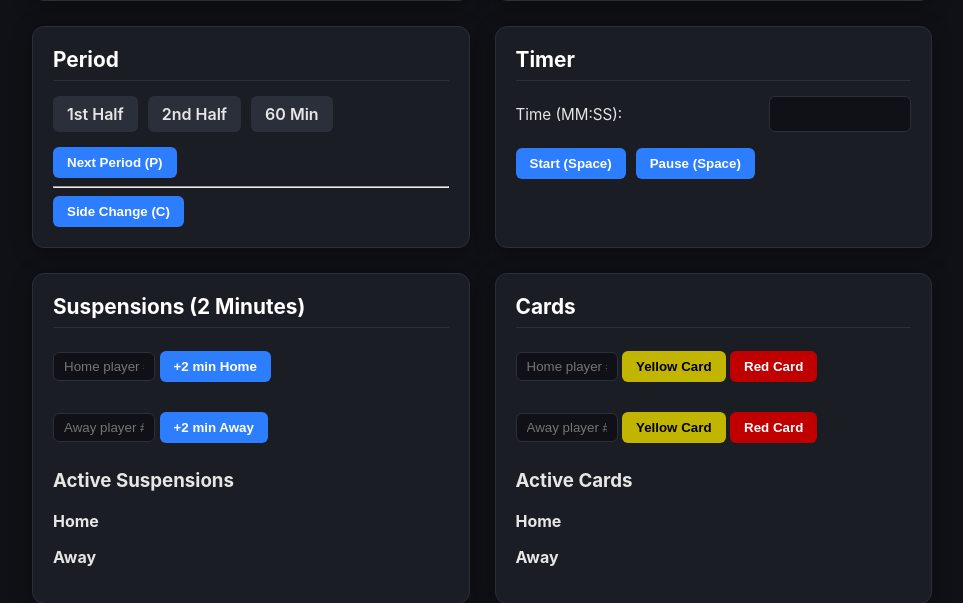
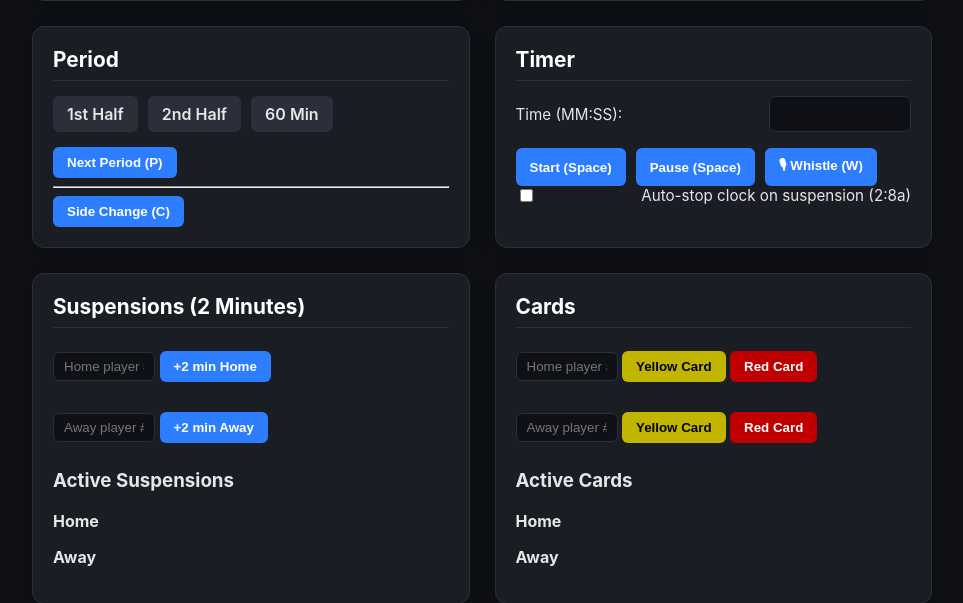
Before and after one commit to hasenbalg/handball_scorebug, a Flask app: template app/templates/control.html in a window 1280 px wide. Shown: the part 386-989 px from the top of the page, without its empty margins (158-1121 px from the left). Run offline with Flask 3, Linux system fonts and the light colour scheme; the template is opened without the code that fills it, so the values that code supplies are empty.

Commit message:
Referee whistle button and 2:8a announcement clock stop
Scope per corrected issue body (2:8, not the todo's 'clock stops for
suspensions'):

- 'Whistle' button + keyboard shortcut W: stops a running clock, second
  press resumes (mandatory time-out to stop play); deliberately
  separate from the end-of-period buzzer SOUND
- Auto-stop the game clock when a suspension/DQ is added (2:8a
  announcement), with a control-panel toggle for manual-clock
  operators; team time-outs already stopped the clock
- Control-panel hint when the clock sits stopped at the period cap:
  premature-signal case (2:7), referee keeps teams on court
- New state: auto_stop_on_suspension (persisted, defaults true,
  survives legacy blobs); public state adds at_period_cap

Implements #11

```diff
--- a/app/app.py
+++ b/app/app.py
@@ -70,6 +70,10 @@ def handle_update(data):
         state.start_timer()
     if data.get("stop_timer"):
         state.stop_timer()
+    if data.get("referee_whistle"):
+        state.referee_whistle()
+    if "auto_stop_on_suspension" in data:
+        state.auto_stop_on_suspension = bool(data["auto_stop_on_suspension"])
 
     # Period
     if data.get("next_period"):
--- a/app/state.py
+++ b/app/state.py
@@ -58,6 +58,8 @@ class ScoreboardState:
     TIMEOUT_DURATION: int = 60  # seconds
 
     hide_scorebug: bool = False
+    # 2:8a: adding a suspension/DQ stops the clock for the announcement
+    auto_stop_on_suspension: bool = True
 
     shootout_active: bool = False
     home_shootout: list = field(default_factory=list)
@@ -97,6 +99,7 @@ class ScoreboardState:
         data.setdefault("away_suspension_counts", {})
         data.setdefault("home_disqualified", [])
         data.setdefault("away_disqualified", [])
+        data.setdefault("auto_stop_on_suspension", True)
         data.setdefault("home_cards", [])
         data.setdefault("away_cards", [])
         data.setdefault("home_color", "#005eff")
@@ -214,6 +217,14 @@ class ScoreboardState:
         self.running = False
         self.start_time = None
 
+    def referee_whistle(self):
+        """Referee whistle models the mandatory time-out (2:8): stops a
+        running clock, a second whistle resumes play."""
+        if self.running:
+            self.stop_timer()
+        else:
+            self.start_timer()
+
     # ----- Periods -----
     def next_period(self):
         self.stop_timer()
@@ -256,11 +267,18 @@ class ScoreboardState:
         key = _player_key(player)
         self.home_suspensions.append(Suspension(key, duration))
         self._register_suspension(self.home_suspension_counts, self.home_disqualified, key)
+        self._announcement_timeout()
 
     def add_suspension_away(self, player: str, duration: int = 120):
         key = _player_key(player)
         self.away_suspensions.append(Suspension(key, duration))
         self._register_suspension(self.away_suspension_counts, self.away_disqualified, key)
+        self._announcement_timeout()
+
+    def _announcement_timeout(self):
+        """2:8a: mandatory clock stop for the suspension announcement."""
+        if self.auto_stop_on_suspension:
+            self.stop_timer()
 
     def delete_suspension_home(self, index: int):
         if 0 <= index < len(self.home_suspensions):
@@ -463,6 +481,8 @@ class ScoreboardState:
             "home_timeout_remaining": max(0, int(self.home_timeout_end - time.time())) if self.home_timeout_end else 0,
             "away_timeout_remaining": max(0, int(self.away_timeout_end - time.time())) if self.away_timeout_end else 0,
             "hide_scorebug": self.hide_scorebug,
+            "auto_stop_on_suspension": self.auto_stop_on_suspension,
+            "at_period_cap": self.elapsed_seconds >= PERIODS[self.period_index][1],
             "shootout_active": self.shootout_active,
             "home_shootout": self.home_shootout,
             "away_shootout": self.away_shootout,
--- a/app/static/control.js
+++ b/app/static/control.js
@@ -319,3 +319,32 @@ function renderShootoutStatus(state) {
 }
 
 socket.on("state_update", renderShootoutStatus);
+
+// -----------------------------
+// Referee whistle / clock rules (#11)
+// -----------------------------
+document.addEventListener("keydown", (e) => {
+    const active = document.activeElement;
+    if (active && (active.tagName === "INPUT" || active.tagName === "TEXTAREA")) {
+        return;
+    }
+    if (e.key.toLowerCase() === "w") {
+        e.preventDefault();
+        sendUpdate({ referee_whistle: true });
+    }
+});
+
+function renderClockRulesStatus(state) {
+    const cb = document.getElementById("auto_stop_susp");
+    if (cb && document.activeElement !== cb) {
+        cb.checked = !!state.auto_stop_on_suspension;
+    }
+    const hint = document.getElementById("clock-hint");
+    if (hint) {
+        hint.textContent =
+            (state.at_period_cap && !state.running)
+                ? "Clock at end of period. If this was a premature signal, keep the teams on court and play the remaining time (2:7)."
+                : "";
+    }
+}
+socket.on("state_update", renderClockRulesStatus);
--- a/app/templates/control.html
+++ b/app/templates/control.html
@@ -94,7 +94,14 @@
             <div class="timer-buttons">
                 <button onclick="sendUpdate({start_timer: true})">Start (Space)</button>
                 <button onclick="sendUpdate({stop_timer: true})">Pause (Space)</button>
+                <button onclick="sendUpdate({referee_whistle: true})">🎙 Whistle (W)</button>
             </div>
+            <label>
+                <input id="auto_stop_susp" type="checkbox"
+                       onchange="sendUpdate({ auto_stop_on_suspension: this.checked })">
+                Auto-stop clock on suspension (2:8a)
+            </label>
+            <p id="clock-hint"></p>
         </div>
 
         <!-- Suspensions -->
```
Also changed, not shown: tests/test_state.py (+45 -0 lines).
